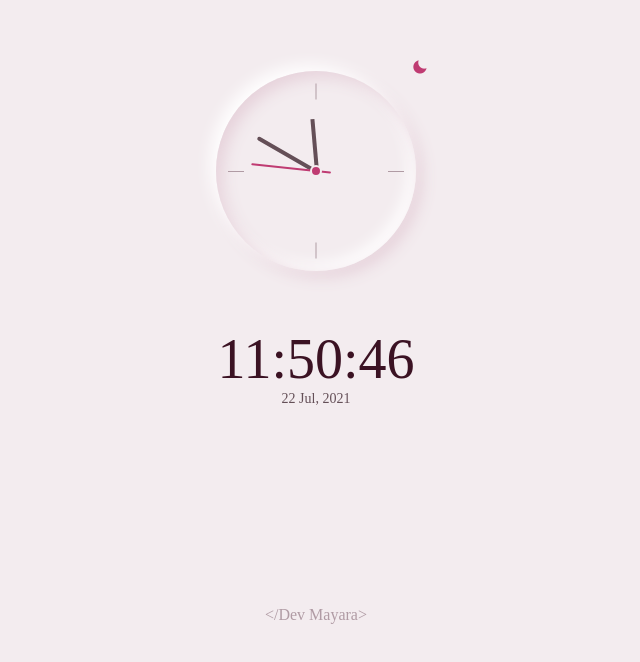
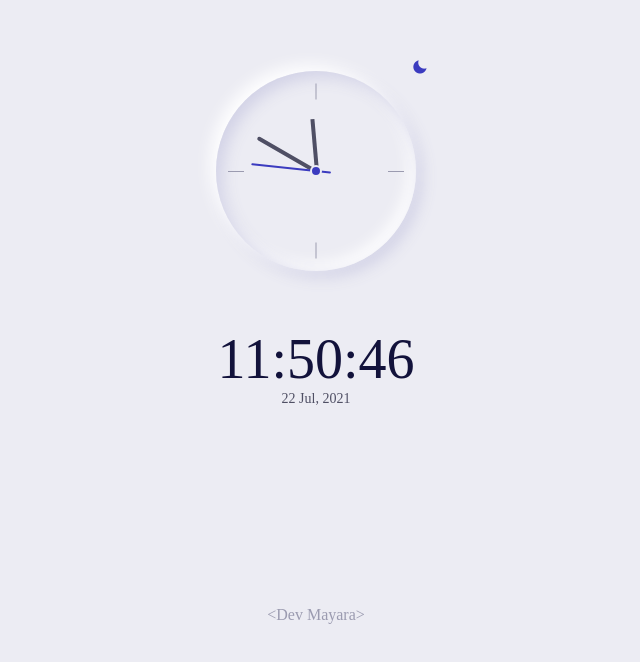
Before and after one commit to devmayara/Relogio, a plain HTML site: page index.html in a window 1280 px wide. Shown: the part 128-790 px from the top of the page, without its empty margins (324-964 px from the left). Drawn offline with nearby package versions, Linux system fonts and the light colour scheme.

Commit message:
Organização dos conteúdos

```diff
--- a/projeto/index.html
+++ b/index.html
@@ -5,8 +5,8 @@
     <meta http-equiv="X-UA-Compatible" content="IE=edge">
     <meta name="viewport" content="width=device-width, initial-scale=1.0">
     <link rel="stylesheet" href="https://cdn.jsdelivr.net/npm/boxicons@latest/css/boxicons.min.css">
-    <link rel="stylesheet" href="style.css">
-    <title>Relógio Analógico</title>
+    <link rel="stylesheet" href="projeto/style.css">
+    <title>Relógio</title>
 </head>
 <body>
     <section class="clock container">
@@ -42,10 +42,10 @@
                     </div>
                 </div>
             </div>
-            <a href="https://github.com/devmayara" target="_blank" class="clock__logo"> &lt/Dev Mayara&gt </a>
+            <a href="https://github.com/devmayara" target="_blank" class="clock__logo"> &ltDev Mayara&gt </a>
         </div>
     </section>
 
-    <script src="main.js"></script>
+    <script src="projeto/main.js"></script>
 </body>
 </html>
--- a/projeto/main.js
+++ b/projeto/main.js
@@ -56,6 +56,8 @@ const themeButton = document.getElementById('theme-button')
 const darkTheme = 'dark-theme'
 const iconTheme = 'bxs-sun'
 
+// theme dark - copy ----
+
 // Previously selected topic (if user selected)
 const selectedTheme = localStorage.getItem('selected-theme')
 const selectedIcon = localStorage.getItem('selected-icon')
--- a/projeto/style.css
+++ b/projeto/style.css
@@ -1,7 +1,7 @@
 @import url('https://fonts.googleapis.com/css2?family=Poppins:wght@400;500&display=swap');
 
 :root {
-    --hue-color: 335; /*Blue 240 - Green 154 - Orange 25 - Pink 335*/
+    --hue-color: 240; /*Blue 240 - Green 154 - Orange 25 - Pink 335*/
 
     --first-color: hsl(var(--hue-color), 53%, 49%);
     --title-color: hsl(var(--hue-color), 53%, 15%);
```
